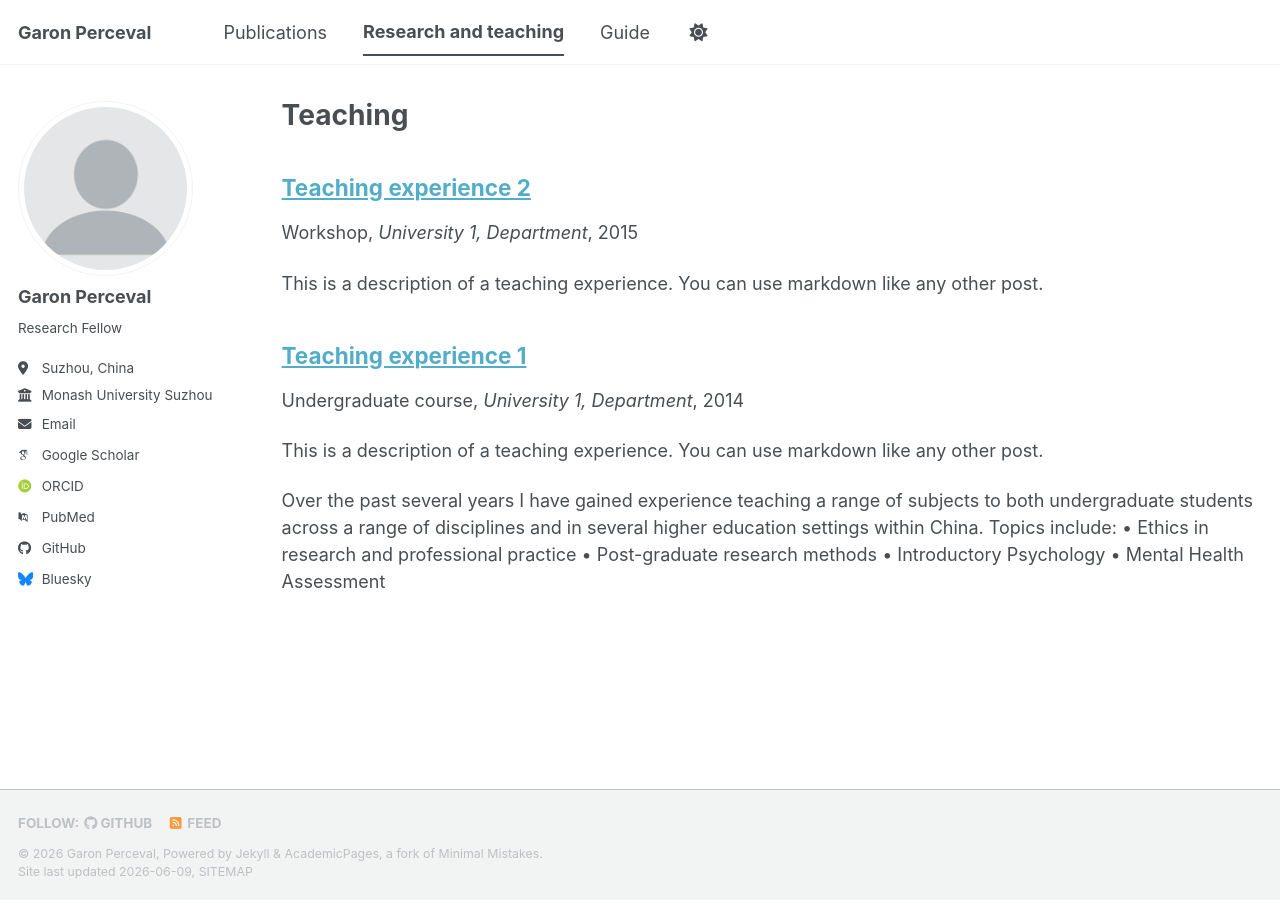
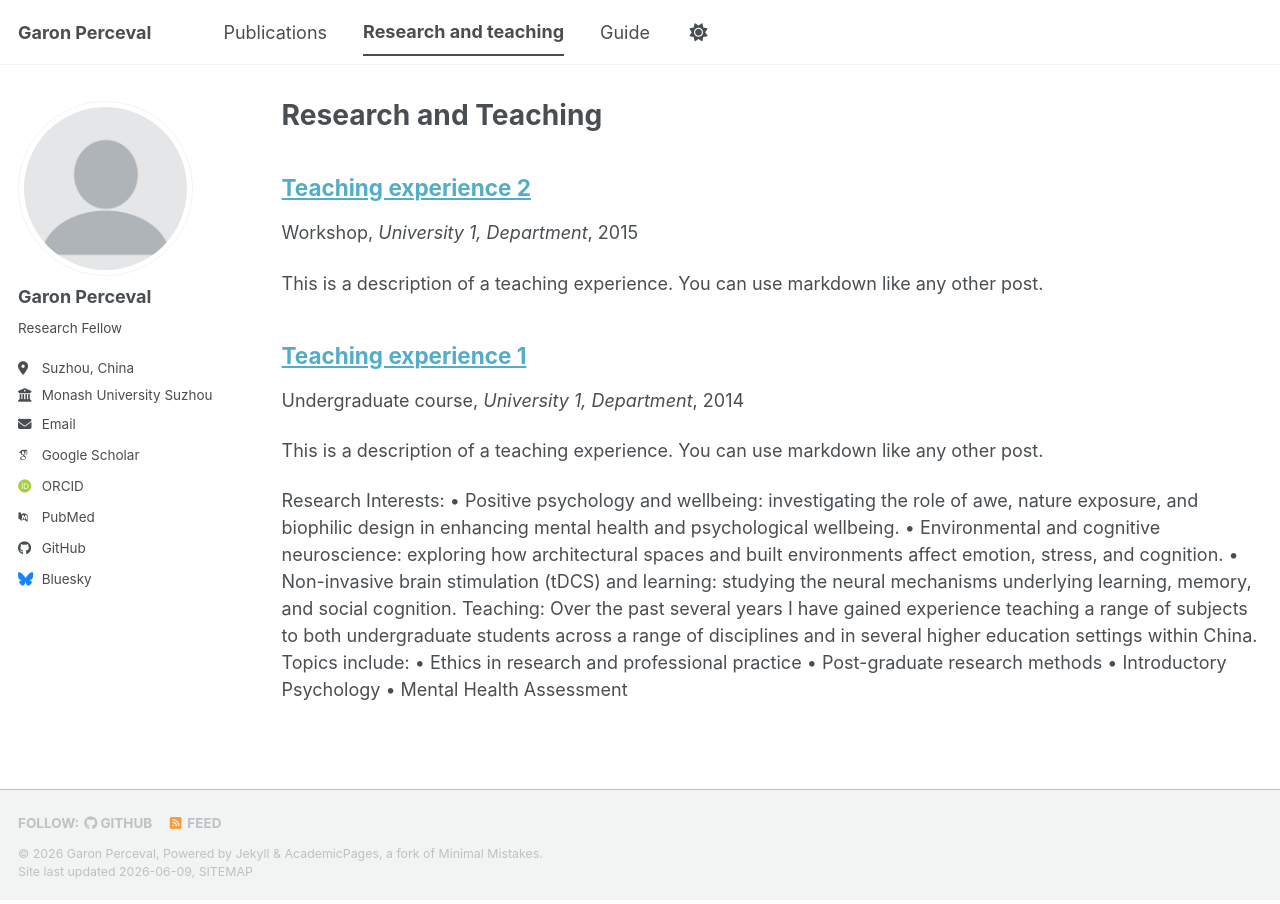
Before and after one commit to garonperceval/garonperceval.github.io, a Jekyll site: the page built from _pages/teaching.html, in a window 1280 px wide. Built offline with Jekyll 4.4.1, drawn with Linux system fonts in a browser that asks for light colours; some web fonts are replaced; a script bundle is joined from its source files by our own code; library files that are not in the unit come from our copies.

Commit message:
Update teaching.html

```diff
--- a/_pages/teaching.html
+++ b/_pages/teaching.html
@@ -1,6 +1,6 @@
 ---
 layout: archive
-title: "Teaching"
+title: "Research and Teaching"
 permalink: /teaching/
 author_profile: true
 ---
@@ -10,7 +10,12 @@ author_profile: true
 {% for post in site.teaching reversed %}
   {% include archive-single.html %}
 {% endfor %}
+Research Interests:
+• Positive psychology and wellbeing: investigating the role of awe, nature exposure, and biophilic design in enhancing mental health and psychological wellbeing.
+• Environmental and cognitive neuroscience: exploring how architectural spaces and built environments affect emotion, stress, and cognition.
+• Non-invasive brain stimulation (tDCS) and learning: studying the neural mechanisms underlying learning, memory, and social cognition.
 
+Teaching:
 Over the past several years I have gained experience teaching a range of subjects to both undergraduate students across a range of disciplines and in several higher education settings within China.
 Topics include:
 • Ethics in research and professional practice
```
